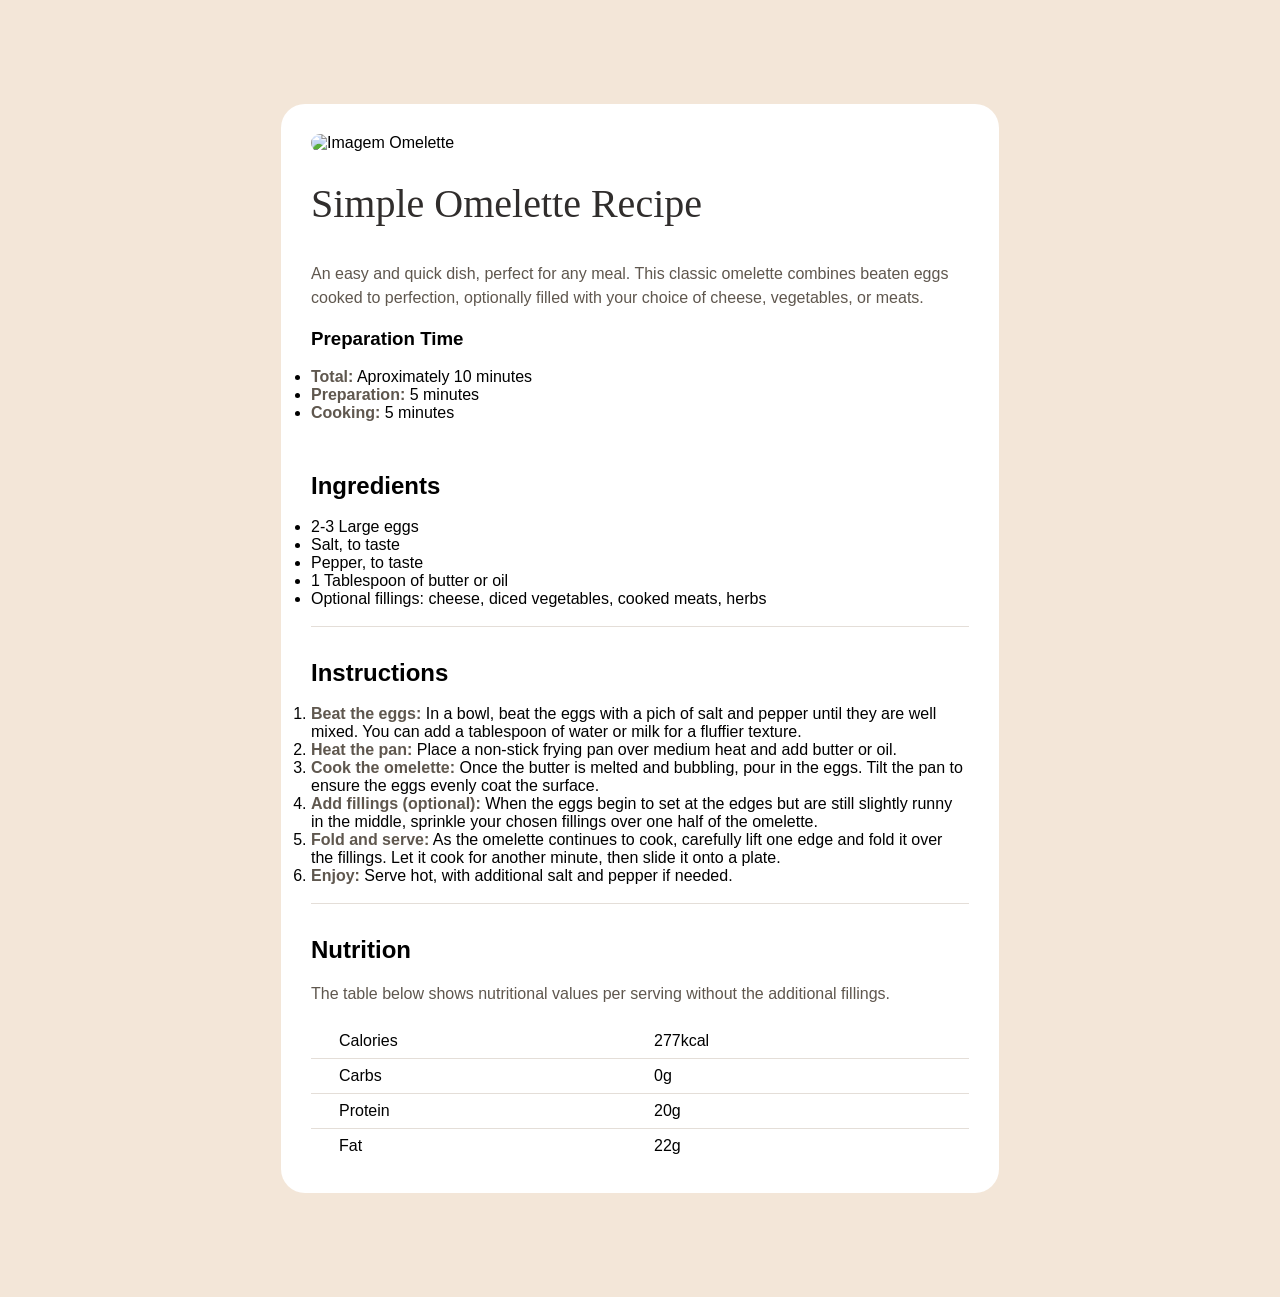
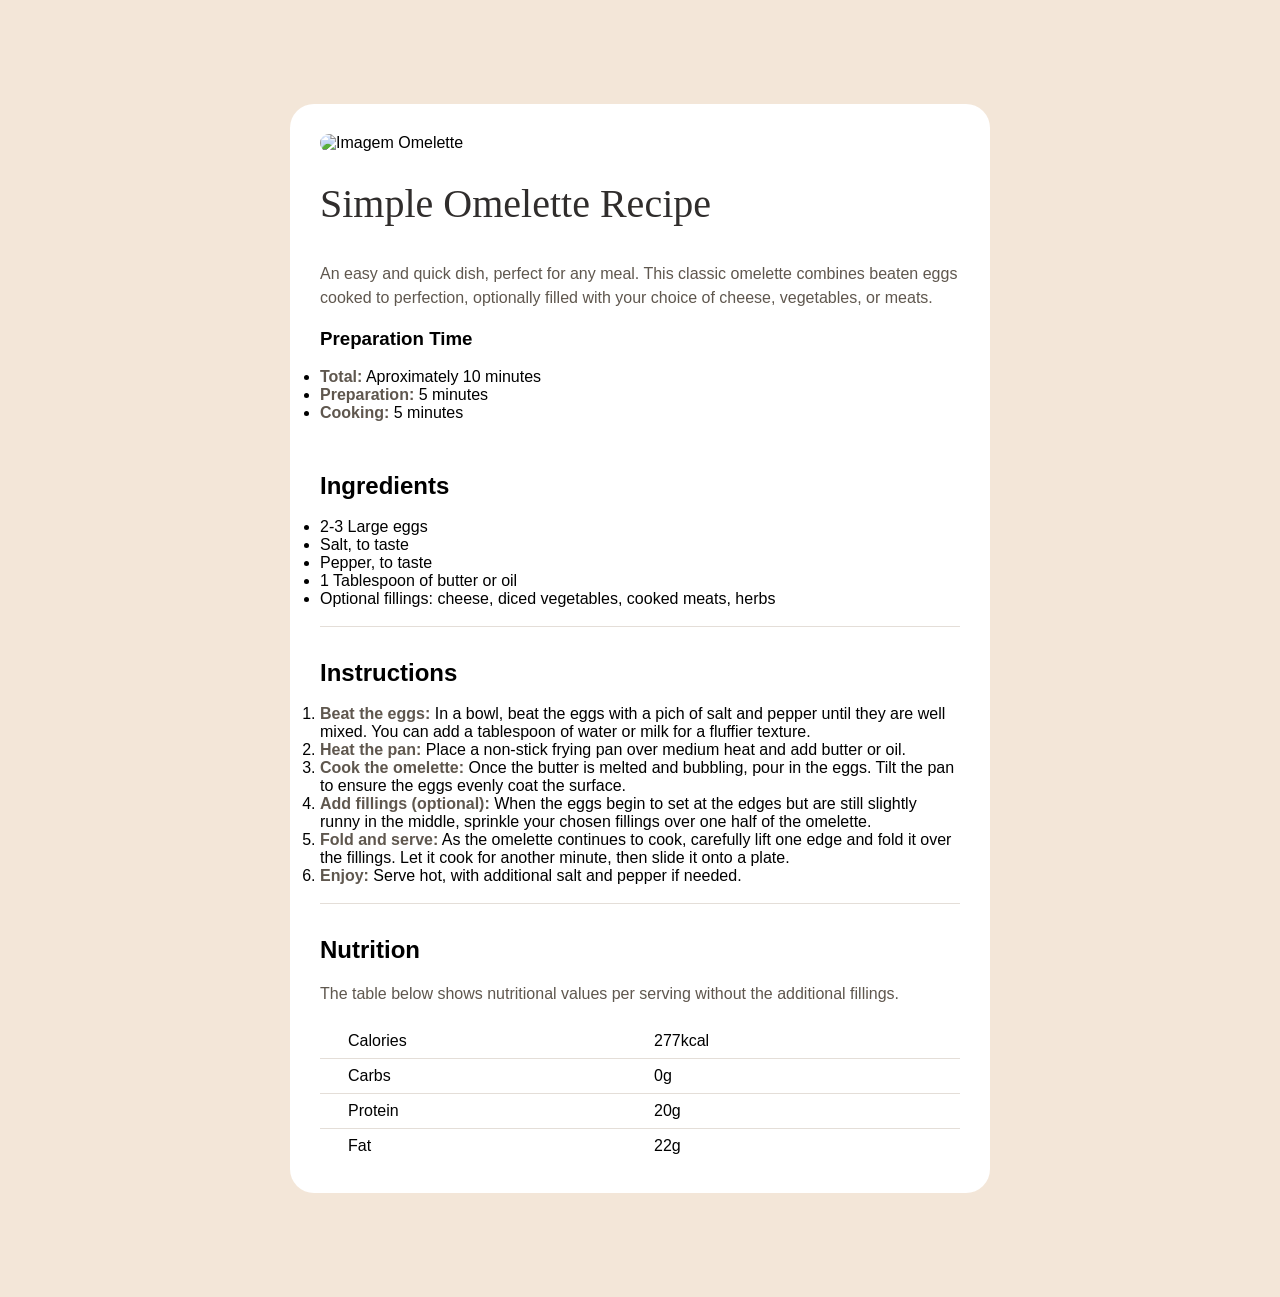

max-width

--- a/estilo/style.css
+++ b/estilo/style.css
@@ -166,7 +166,7 @@ hr {
   }
 
   main {
-    max-width: 718px;
+    max-width: 700px;
     border-radius: 24px;
     padding: 1.875rem;
   }
